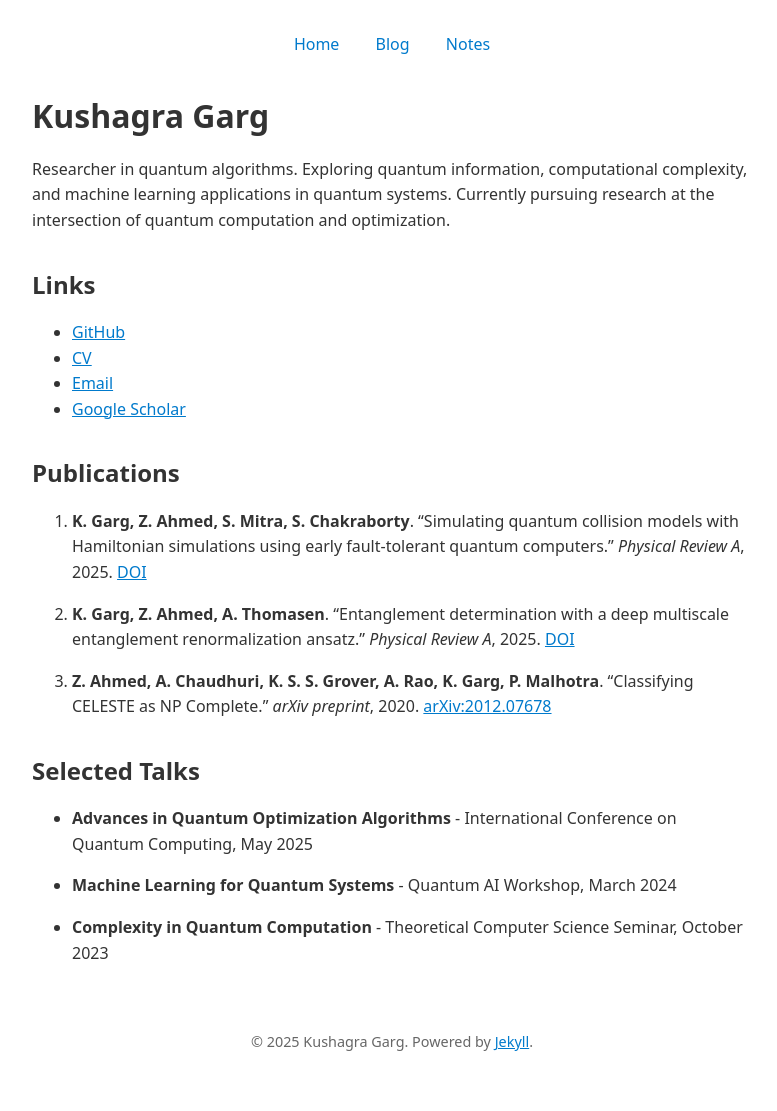
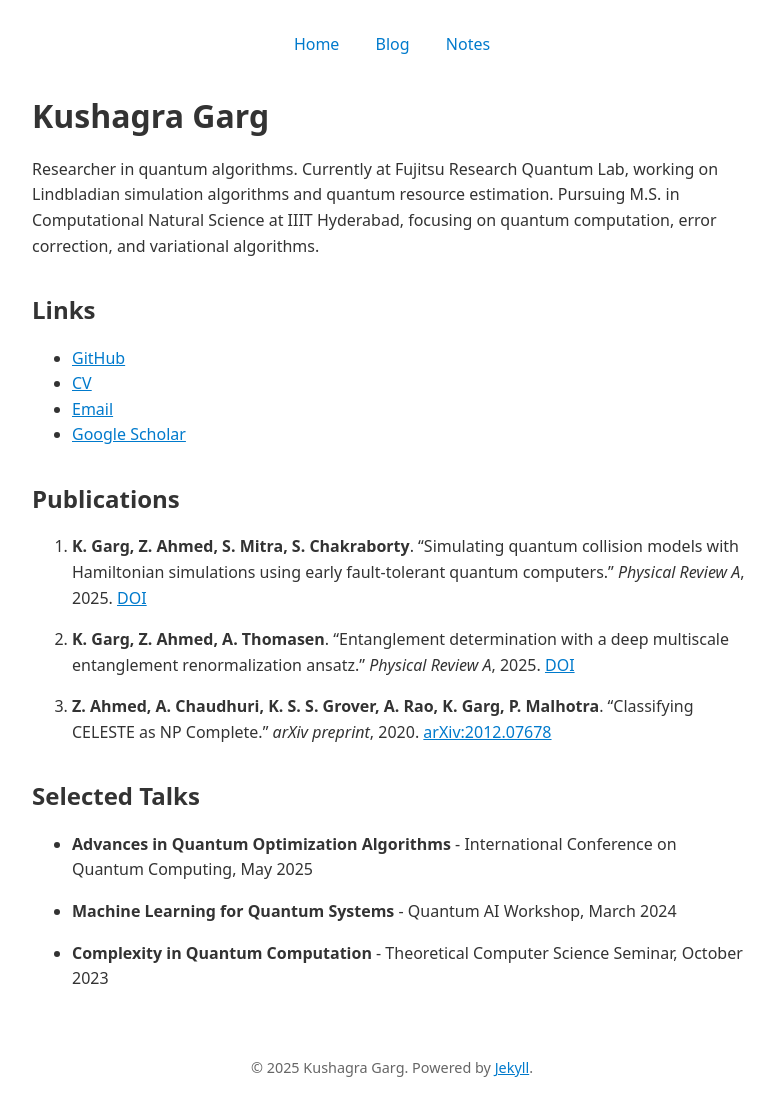
Before and after one commit to Kushargs/kushargs.github.io, a Jekyll site: the page built from index.md, in a window 1280 px wide. Shown: the whole page, without its empty margins (248-1025 px from the left). Built offline with Jekyll 4.4.1, drawn with Linux system fonts in a browser that asks for light colours; before the commit the page ends 1085 px from its top, so only the background shows below that.

Commit message:
Update bio with current position from CV

```diff
--- a/index.md
+++ b/index.md
@@ -5,7 +5,7 @@ title: Home
 
 # Kushagra Garg
 
-Researcher in quantum algorithms. Exploring quantum information, computational complexity, and machine learning applications in quantum systems. Currently pursuing research at the intersection of quantum computation and optimization.
+Researcher in quantum algorithms. Currently at Fujitsu Research Quantum Lab, working on Lindbladian simulation algorithms and quantum resource estimation. Pursuing M.S. in Computational Natural Science at IIIT Hyderabad, focusing on quantum computation, error correction, and variational algorithms.
 
 ## Links
 
```
